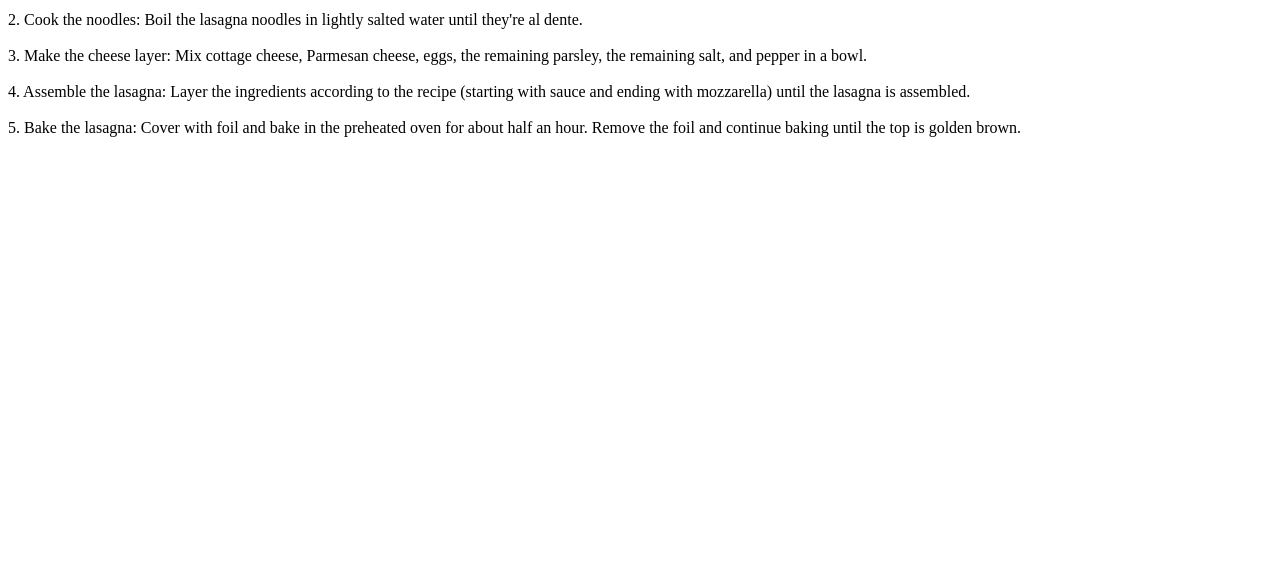
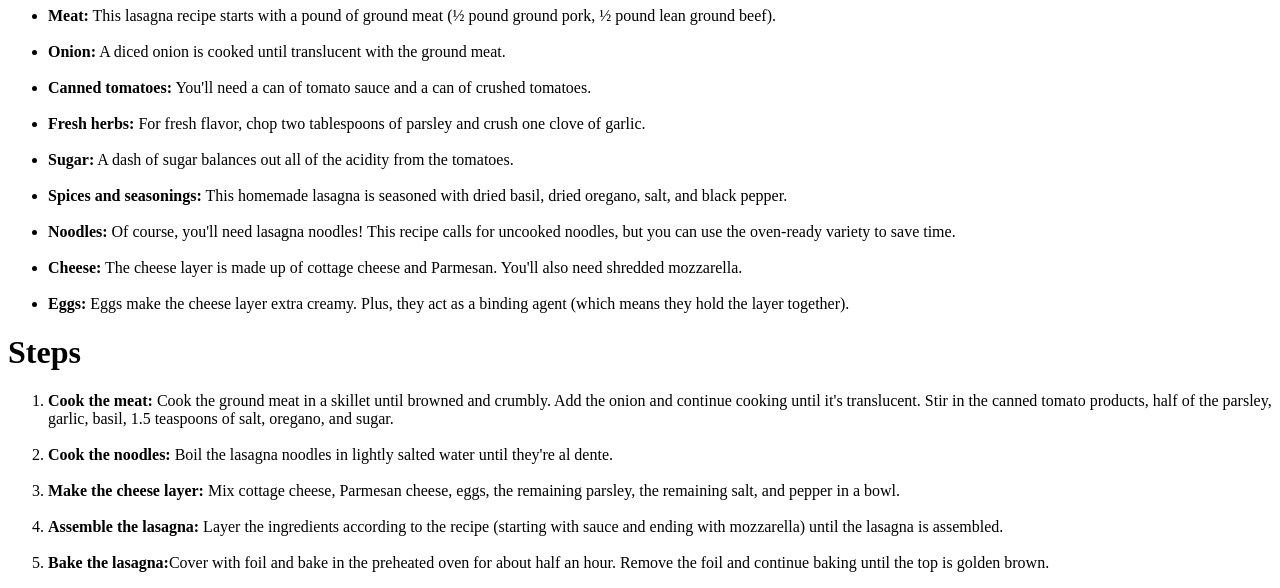
Before and after one commit to Adnan08031991/odin-recipes, a plain HTML site: page recipes/lasagna.html in a window 1280 px wide. Shown: the part 742-1330 px from the top of the page. Before the commit the page ends 895 px from the top, so only its background shows below. Drawn offline with Linux system fonts and the light colour scheme.

Commit message:
recipes/lasagna.html

```diff
--- a/recipes/lasagna.html
+++ b/recipes/lasagna.html
@@ -9,22 +9,43 @@
 <body>
 
 <h1>Lasagna</h1>
-<img src="/images/lasagna.jpg" alt="Photo: Rita">
+<img src="./lasagna.webp" alt="Photo: Rita">
 <h2> How to Make Homemade Lasagna</h2>
 <p>
 Making homemade lasagna much easier than it looks. You'll find the full, step-by-step recipe below — but here's a brief overview of what you can expect: <br>
-<br>
-
-1. Cook the meat: Cook the ground meat in a skillet until browned and crumbly. Add the onion and continue cooking until it's translucent. Stir in the canned <br>
-tomato products, half of the parsley, garlic, basil, 1.5 teaspoons of salt, oregano, and sugar. <br>
-<br>
-2. Cook the noodles: Boil the lasagna noodles in lightly salted water until they're al dente. <br>
-<br>
-3. Make the cheese layer: Mix cottage cheese, Parmesan cheese, eggs, the remaining parsley, the remaining salt, and pepper in a bowl. <br>
-<br>
-4. Assemble the lasagna: Layer the ingredients according to the recipe (starting with sauce and ending with mozzarella) until the lasagna is assembled. <br>
-<br>
-5. Bake the lasagna: Cover with foil and bake in the preheated oven for about half an hour. Remove the foil and continue baking until the top is golden brown.
-</p>
+<h1>Ingredients</h1>
+<ul>
+    <li><b>Meat:</b> This lasagna recipe starts with a pound of ground meat (½ pound ground pork, ½ pound lean ground beef).</li>
+    <br>
+    <li><b>Onion:</b> A diced onion is cooked until translucent with the ground meat.</li>
+    <br>
+    <li><b>Canned tomatoes:</b> You'll need a can of tomato sauce and a can of crushed tomatoes.</li>
+    <br>
+    <li> <b>Fresh herbs:</b> For fresh flavor, chop two tablespoons of parsley and crush one clove of garlic.</li>
+    <br>
+    <li><b>Sugar:</b> A dash of sugar balances out all of the acidity from the tomatoes.</li>
+    <br>
+    <li><b>Spices and seasonings:</b> This homemade lasagna is seasoned with dried basil, dried oregano, salt, and black pepper.</li>
+    <br>
+    <li><b>Noodles:</b> Of course, you'll need lasagna noodles! This recipe calls for uncooked noodles, but you can use the oven-ready variety to save time.</li>
+    <br>
+    <li><b>Cheese:</b> The cheese layer is made up of cottage cheese and Parmesan. You'll also need shredded mozzarella.</li>
+    <br>
+    <li><b>Eggs:</b> Eggs make the cheese layer extra creamy. Plus, they act as a binding agent (which means they hold the layer together). </li>
+</ul>
+<h1>Steps</h1>
+<ol>
+    <li><b>Cook the meat:</b> Cook the ground meat in a skillet until browned and crumbly. Add the onion and continue cooking until it's translucent. Stir in the canned tomato products, half of the parsley, garlic, basil, 1.5 teaspoons of salt, oregano, and sugar.</li>
+    <br>
+    <li><b>Cook the noodles: </b>Boil the lasagna noodles in lightly salted water until they're al dente.</li>
+    <br>
+    <li><b>Make the cheese layer: </b>Mix cottage cheese, Parmesan cheese, eggs, the remaining parsley, the remaining salt, and pepper in a bowl.
+    </li>
+    <br>
+    <li><b>Assemble the lasagna:</b> Layer the ingredients according to the recipe (starting with sauce and ending with mozzarella) until the lasagna is assembled.
+    </li>
+    <br>
+    <li><b>Bake the lasagna:</b>Cover with foil and bake in the preheated oven for about half an hour. Remove the foil and continue baking until the top is golden brown.</li>
+</ol>
 </body>
 </html>
```
